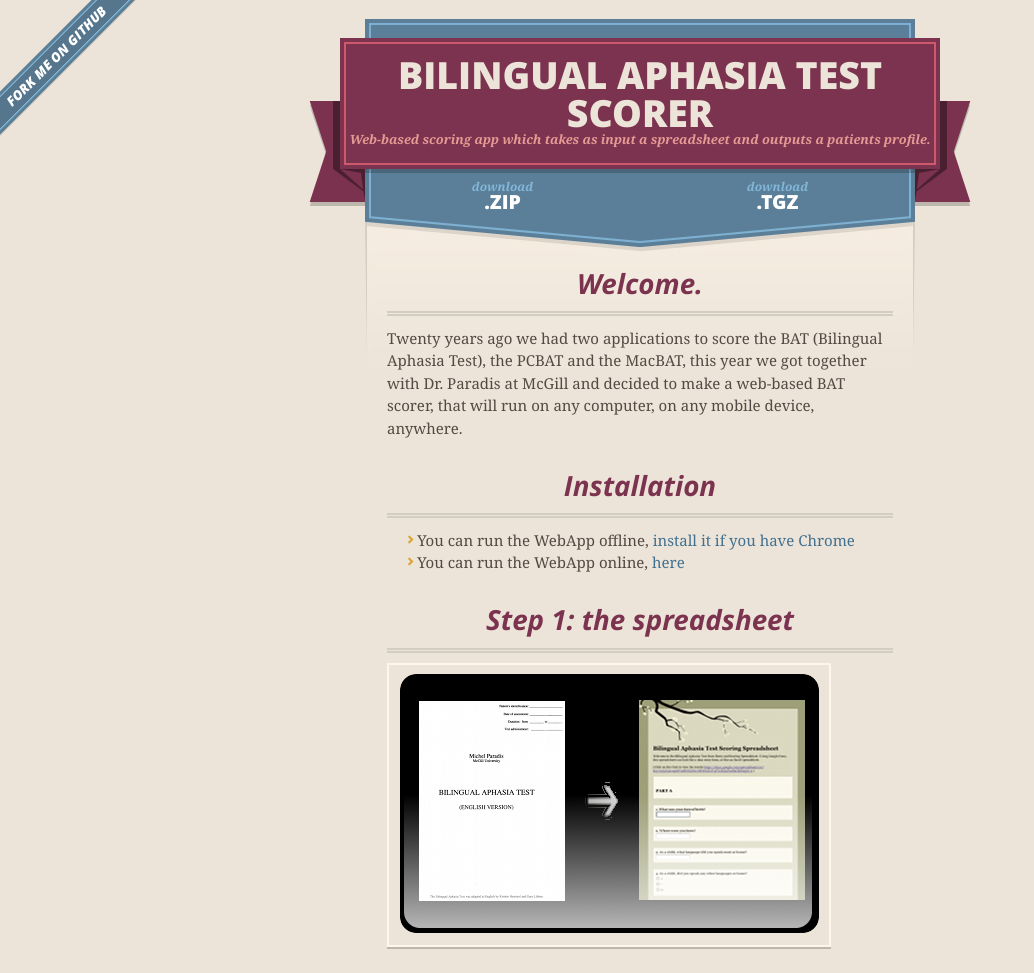
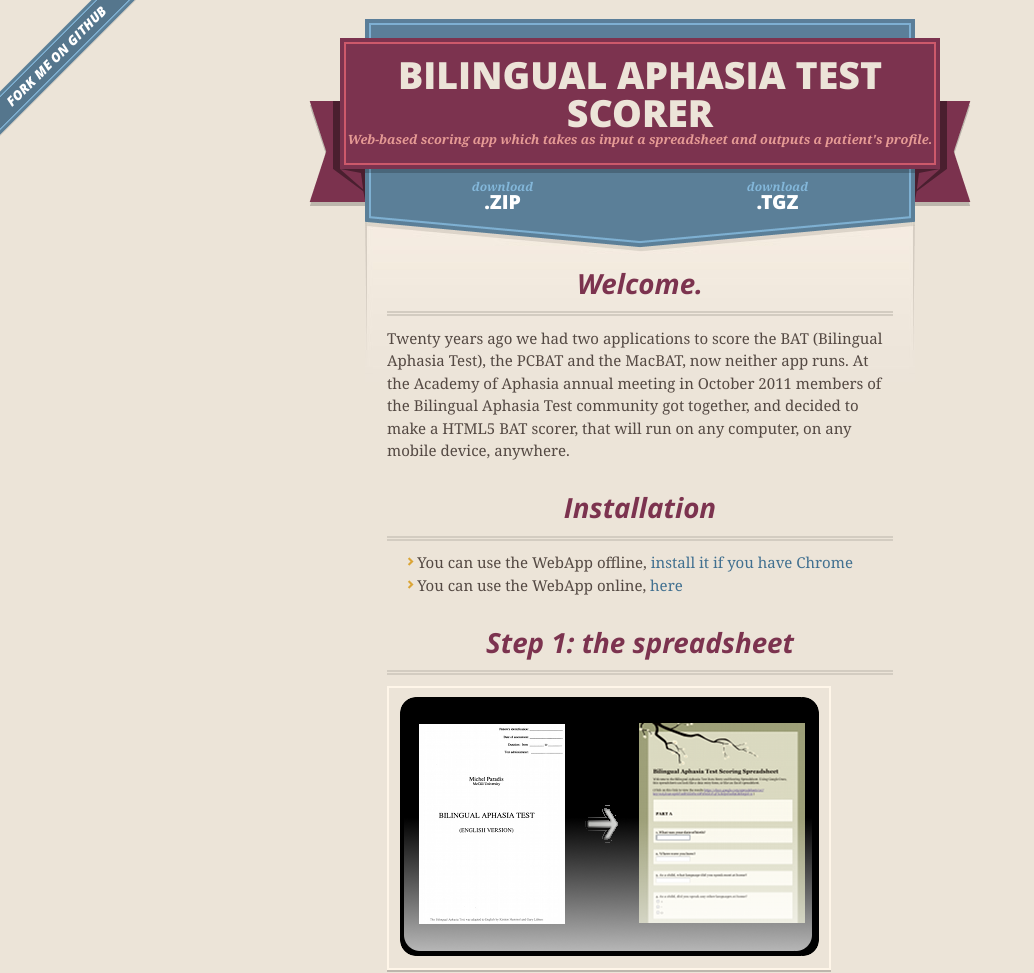
Before and after one commit to BilingualAphasia/BilingualAphasiaTestScorer, a plain HTML site: page index.html in a window 1280 px wide. Shown: the top 973 px of the page, without its empty margins (0-1034 px from the left). Drawn offline with nearby package versions, Linux system fonts and the light colour scheme.

Commit message:
small corrections

```diff
--- a/index.html
+++ b/index.html
@@ -28,7 +28,7 @@
         <span class="ribbon-outer">
           <span class="ribbon-inner">
             <h1>Bilingual Aphasia Test Scorer</h1>
-            <h2>Web-based scoring app which takes as input a spreadsheet and outputs a patients profile.</h2>
+            <h2>Web-based scoring app which takes as input a spreadsheet and outputs a patient's profile.</h2>
           </span>
           <span class="left-tail"></span>
           <span class="right-tail"></span>
@@ -46,13 +46,13 @@
       <section id="main_content">
         <h3>Welcome.</h3>
 
-<p>Twenty years ago we had two applications to score the BAT (Bilingual Aphasia Test), the PCBAT and the MacBAT, this year we got together with Dr. Paradis at McGill and decided to make a web-based BAT scorer, that will run on any computer, on any mobile device, anywhere.</p>
+<p>Twenty years ago we had two applications to score the BAT (Bilingual Aphasia Test), the PCBAT and the MacBAT, now neither app runs. At the Academy of Aphasia annual meeting in October 2011 members of the Bilingual Aphasia Test community got together, and decided to make a HTML5 BAT scorer, that will run on any computer, on any mobile device, anywhere.</p>
 
 <h3>Installation</h3>
 
 <ul>
-<li>You can run the WebApp offline, <a href="https://chrome.google.com/webstore/detail/gpdfidinadjljljfdhghcmpjpepfgonn">install it if you have Chrome</a></li>
-<li>You can run the WebApp online, <a href="main.html">here</a></li>
+<li>You can use the WebApp offline, <a href="https://chrome.google.com/webstore/detail/gpdfidinadjljljfdhghcmpjpepfgonn">install it if you have Chrome</a></li>
+<li>You can use the WebApp online, <a href="pubic/main.html">here</a></li>
 
 </ul>
 
@@ -66,7 +66,7 @@
 
 <h3>Authors and Contributors</h3>
 
-<p>The BAT scorer is Open Source and Free and created by volunteers:
+<p>The BAT scorer is Open Source and Free!
 
 <ul>
   <li>Gina Cook - iLanguage Lab, Montréal Canada</li>
@@ -74,7 +74,7 @@
   <li>Catherine Gervais - Departement de Psychologie, Université de Montréal</li>
   <li>Alexandra Marquis - École de Orthophonie et Audiologie, Université de Montréal</li>
   <li>Kim Dan Nguyen - École de Orthophonie et Audiologie, Université de Montréal</li>
-
+  <li><a href="https://github.com/signup/free">Join us, we need you!</a></li>
 </ul>
 
 <h3>Support or Contact</h3>
```
